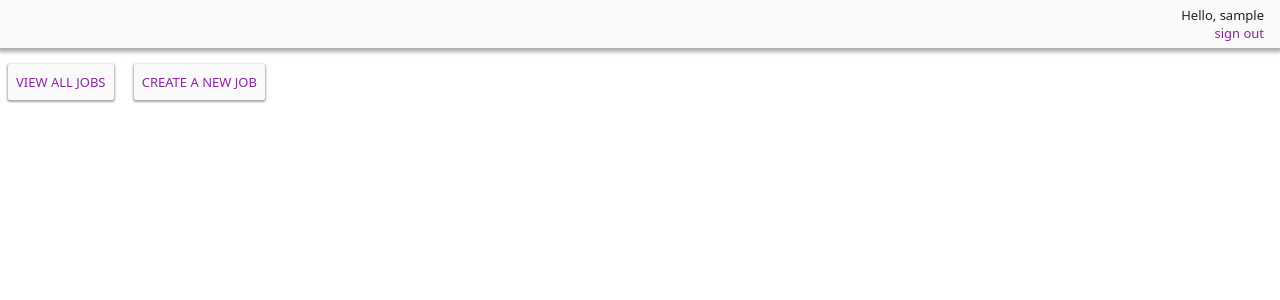
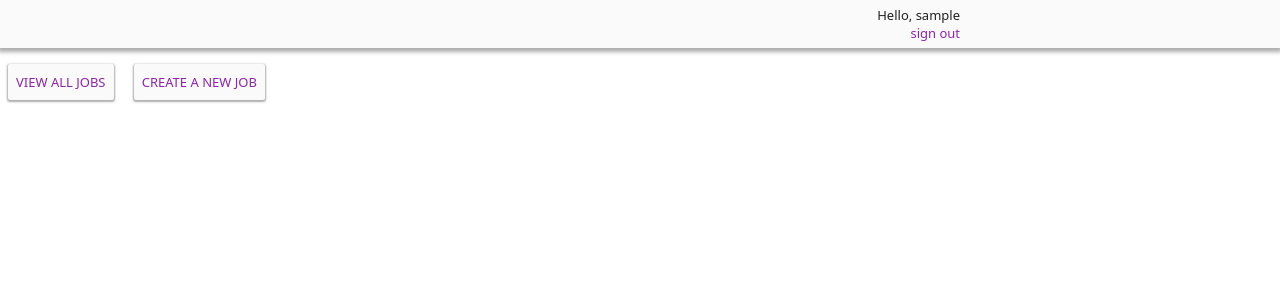
Before and after one commit to katalysteducation/do-me-a-pdf, a Django app: page / in a window 1280 px wide. Shown: the top 300 px of the page. Run offline with Django 3.2, Linux system fonts and the light colour scheme; the visitor is signed in with stand-in values (Sample User, id 1); parts of the project's set-up code (start-up, migrations or seed data) failed here and were passed over.

Commit message:
Updated styles

```diff
--- a/jobmgr/static/material.css
+++ b/jobmgr/static/material.css
@@ -277,7 +277,6 @@ label.md {
 @derive input.md;
 label.md > input[type="checkbox"],
 label.md > input[type="radio"] {
-  height: 100%;
   vertical-align: middle;
 }
 label.md > input[type="checkbox"]+ span,
--- a/jobmgr/static/style.css
+++ b/jobmgr/static/style.css
@@ -15,6 +15,8 @@ body > header:first-child {
   left: 0;
   top: 0;
   right: 0;
+  padding-left: calc(50% - 42em / 2);
+  padding-right: calc(50% - 42em / 2);
 }
 body > header:first-child > div.title {
   line-height: 48px;
--- a/jobmgr/static/style.styl
+++ b/jobmgr/static/style.styl
@@ -18,6 +18,8 @@ body > header:first-child
   left 0
   top 0
   right 0
+  padding-left calc(50% - 42em/2)
+  padding-right calc(50% - 42em/2)
 
   > div.title
     line-height 48px
@@ -52,9 +54,6 @@ body > .content
   right 0
   bottom 0
   overflow-y scroll
-
-  // width width
-  // margin-left padding
 
   > *
     margin 8px padding 8px padding
```
